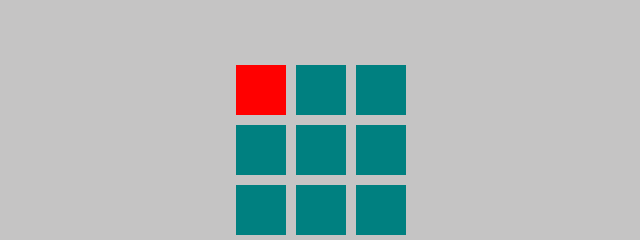
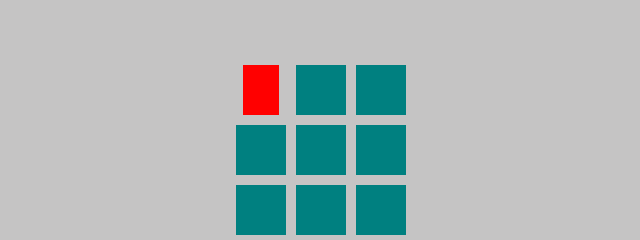
Before and after one commit to MirekSobota/Colors, a plain HTML site: page index.html in a window 1280 px wide. In both pictures the pointer is over the element 580 px from the left and 90 px from the top of the page. Shown: the full height of the page, 319-959 px from the left. Drawn offline with nearby package versions, Linux system fonts and the light colour scheme.

Commit message:
Update main.css

```diff
--- a/css/main.css
+++ b/css/main.css
@@ -16,8 +16,9 @@
     width: 50px;
     height: 50px;
 }
-
+/* TEST */
 .main__box__1:hover {
+    transform: rotateY(45deg);
     background: red;
 }
 .main__box__2:hover {
```
